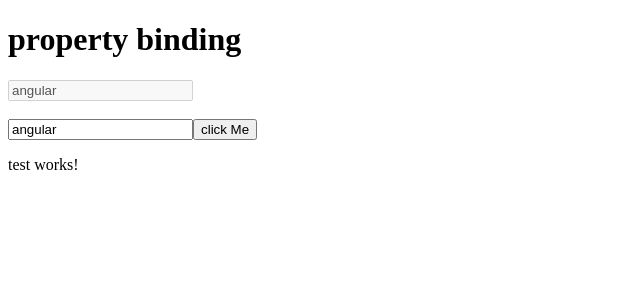
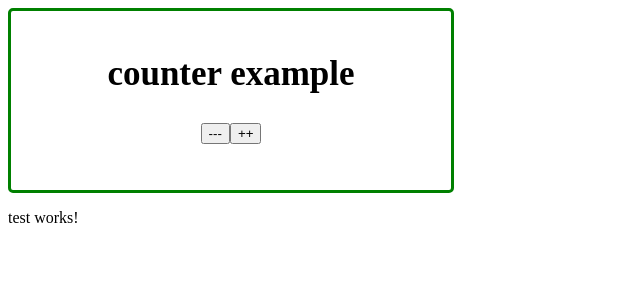
Before and after one commit to anubapatla/TechLabs-angular, an Angular app: page / in a window 1280 px wide. Shown: the top 300 px of the page, without its empty margins (0-640 px from the left). Built offline with nearby package versions, Linux system fonts and the light colour scheme.

Commit message:
crated counter example

```diff
--- a/src/app/app.component.css
+++ b/src/app/app.component.css
@@ -0,0 +1,24 @@
+.container {
+     display: flex;
+     flex-direction:column;
+    justify-content:center;
+    align-items:center;
+    height:100%;
+    border:3px solid green;
+    border-radius:5px;
+    width:400px;
+    padding:20px;
+    margin-bottom:20px auto;
+
+}
+h1{
+    text-align: center;
+    font-size:35px;
+}
+.btn-container{
+    display: flex;
+    justify-content:center;
+    align-items:center;
+    margin-bottom:20px;
+
+}
--- a/src/app/app.component.html
+++ b/src/app/app.component.html
@@ -6,15 +6,15 @@
 <!-- * * * * * * * * * Delete the template below * * * * * * * * * -->
 <!-- * * * * * * * to get started with your project! * * * * * * * -->
 <!-- * * * * * * * * * * * * * * * * * * * * * * * * * * * * * * * -->
-<div>
-  <h1>property binding</h1>
-  <input type="text"
-    class="styled-input"  value="{{ inputValue}}" disabled="{{isDisabled
-    }}"/>
-  <br/><br/>
-  <input type="text" class="styled-input"
-    [value] ="inputValue"
-     [disabled]="isDisabled"/>
-     <button type="submit" (click)="display()">click Me</button>
-</div>
+<div class="container">
+
+  <h1> counter example</h1>
+  <div class="btn-container">
+    <button> ---</button>
+     <p></p>
+  <button>++</button>
+  </div>
+
+
+    </div>
 <app-test></app-test>
```
